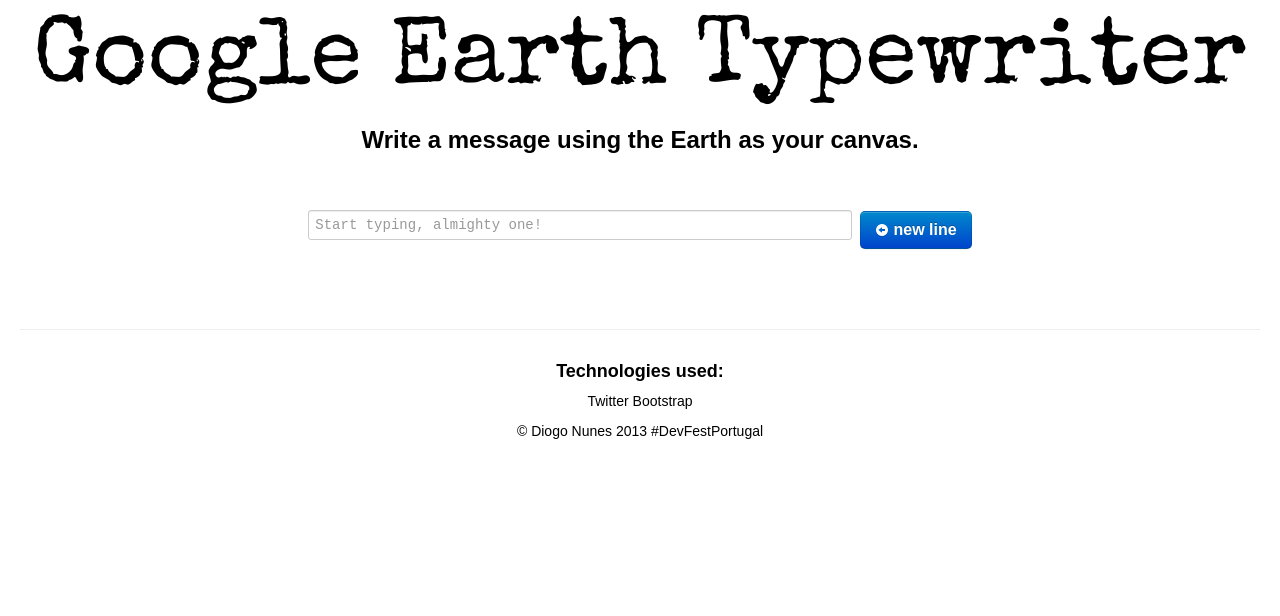
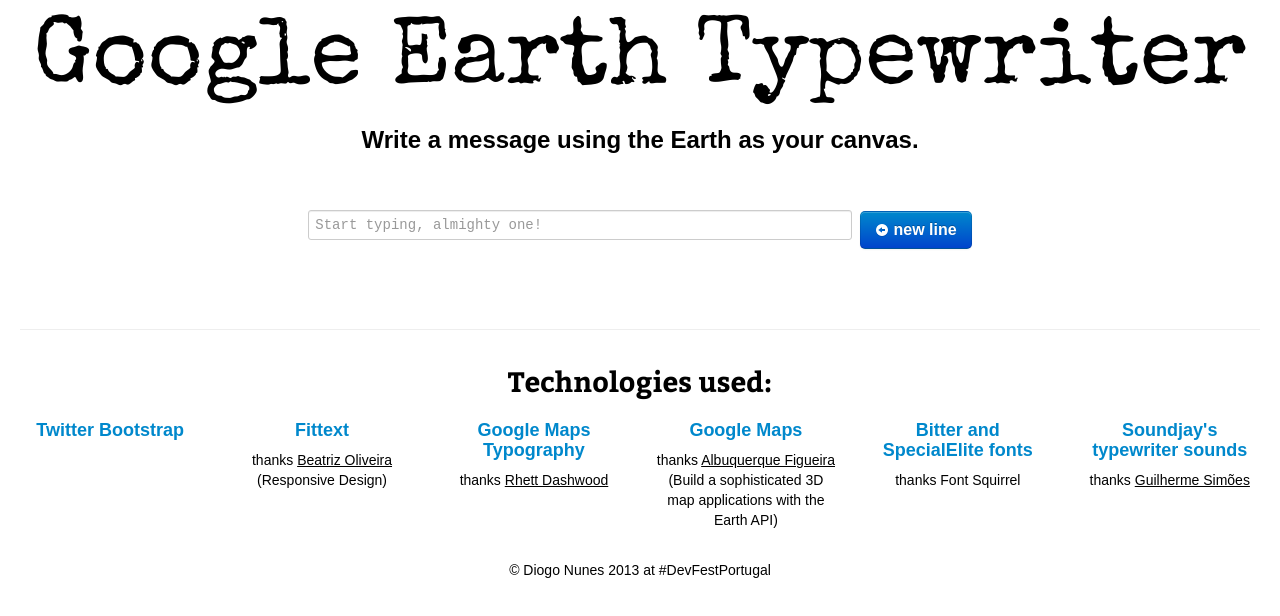
Before and after one commit to dialex/GoogleEarthTypewriter, a plain HTML site: page index.html in a window 1280 px wide. Drawn offline with Linux system fonts and the light colour scheme; a web font is replaced by a local one.

Commit message:
IT'S DONEEEEEEEEEEE!!
Thank you #devfestportugal :)

```diff
--- a/index.html
+++ b/index.html
@@ -18,7 +18,7 @@
                 font: 6.0em 'SpecialEliteRegular', 'BitterBold', Georgia, serif;
             }
             .slabserif {
-                font-family: 2.0em 'BitterBold', Georgia, serif;
+                font: 2.0em 'BitterBold', Georgia, serif;
             }
             .monospaced {
                 font-family: 'Courier New', 'Monaco', Courier, monospace;
@@ -84,12 +84,34 @@
             <footer>
                 <div class="row-fluid">
                     <div class="span12" align="center">
-                        <h4 class="slabserif">Technologies used:</h4>
+                        <h3 class="slabserif">Technologies used:</h3>
                         <div class="row-fluid">
-                            <div class="span12" align="center">
-                                Twitter Bootstrap
+                            <div class="span2" align="center">
+                                <h4><a href="http://twitter.github.com/bootstrap/">Twitter Bootstrap</a></h4>
                             </div>
-                        <p>&copy; Diogo Nunes 2013 #DevFestPortugal</p>
+                            <div class="span2" align="center">
+                                <h4><a href="http://fittextjs.com/">Fittext</a></h4>
+                                <p>thanks <u>Beatriz Oliveira</u> (Responsive Design)</p>
+                            </div>
+                            <div class="span2" align="center">
+                                <h4><a href="http://rhettdashwood.com/16575">Google Maps Typography</a></h4>
+                                <p>thanks <u>Rhett Dashwood</u></p>
+                            </div>
+                            <div class="span2" align="center">
+                                <h4><a href="https://developers.google.com/maps/documentation/javascript/">Google Maps</a></h4>
+                                <p>thanks <u>Albuquerque Figueira</u> (Build a sophisticated 3D map applications with the Earth API)</p>
+                            </div>
+                            <div class="span2" align="center">
+                                <h4><a href="http://www.fontsquirrel.com/">Bitter and SpecialElite fonts</a></h4>
+                                <p>thanks Font Squirrel</p>
+                            </div>
+                            <div class="span2" align="center">
+                                <h4><a href="http://soundjay.com">Soundjay's typewriter sounds</a></h4>
+                                <p>thanks <u>Guilherme Simões</u></p>
+                            </div>
+                        </div>
+                        <br/>
+                        <p>&copy; Diogo Nunes 2013 at #DevFestPortugal</p>
                     </div>
                 </div>
             </footer>
```
